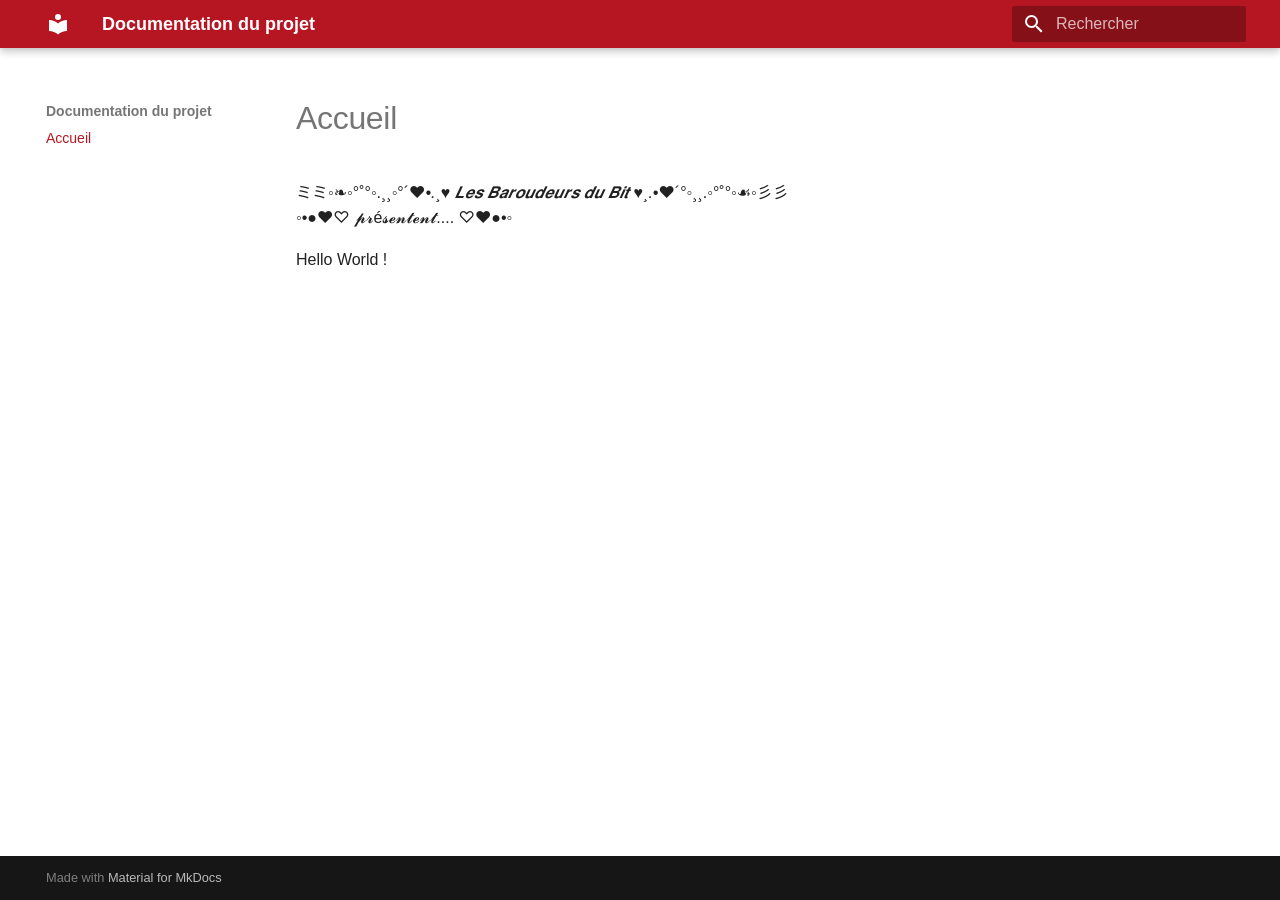
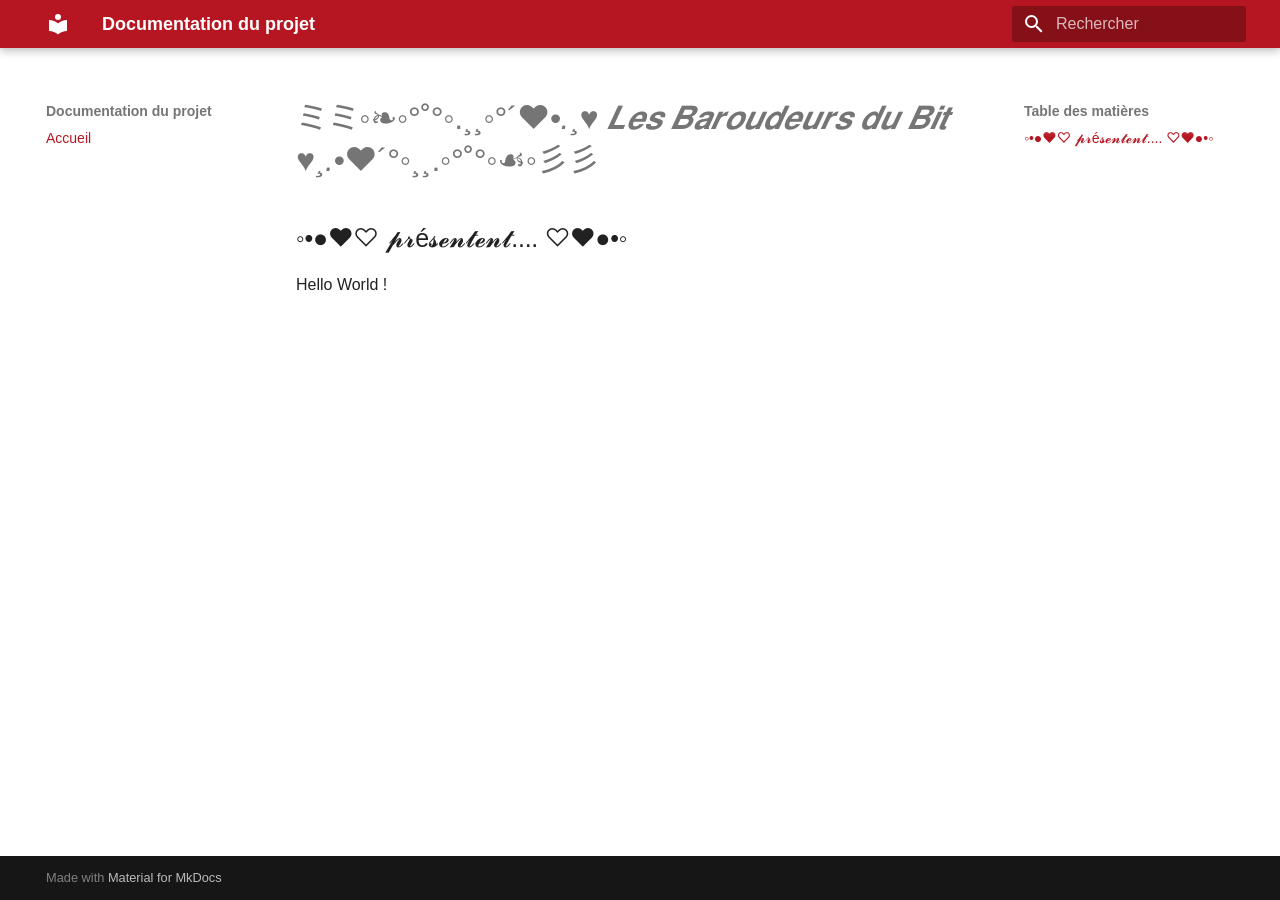
Before and after one commit to Les-Baroudeurs-du-Bit/mkdocs, an MkDocs documentation site: the page built from docs/index.md, in a window 1280 px wide. Built offline with MkDocs 1.6.1 and Material for MkDocs 9.7.7, drawn with Linux system fonts in a browser that asks for light colours; some web fonts are replaced.

Commit message:
CSS correction

```diff
--- a/docs/index.md
+++ b/docs/index.md
@@ -1,4 +1,4 @@
-ミミ◦❧◦°˚°◦.¸¸◦°´❤*•.¸♥ 𝑳𝒆𝒔 𝑩𝒂𝒓𝒐𝒖𝒅𝒆𝒖𝒓𝒔 𝒅𝒖 𝑩𝒊𝒕 ♥¸.•*❤´°◦¸¸.◦°˚°◦☙◦彡彡
-◦•●❤♡ 𝓹𝓻é𝓼𝓮𝓷𝓽𝓮𝓷𝓽.... ♡❤●•◦
+# ミミ◦❧◦°˚°◦.¸¸◦°´❤*•.¸♥ 𝑳𝒆𝒔 𝑩𝒂𝒓𝒐𝒖𝒅𝒆𝒖𝒓𝒔 𝒅𝒖 𝑩𝒊𝒕 ♥¸.•*❤´°◦¸¸.◦°˚°◦☙◦彡彡
+## ◦•●❤♡ 𝓹𝓻é𝓼𝓮𝓷𝓽𝓮𝓷𝓽.... ♡❤●•◦
 
 Hello World !
--- a/mkdocs.yml
+++ b/mkdocs.yml
@@ -6,13 +6,13 @@ theme:
   language: fr
   palette:
     primary: custom
-    secondary: custom
+    accent: custom
   font:
     text: Arial
     code: Roboto Mono
 
 extra_css:
-  - stylesheets/extra.css
+  - Stylesheets/extra.css
 
 nav:
   - Accueil: index.md
```
